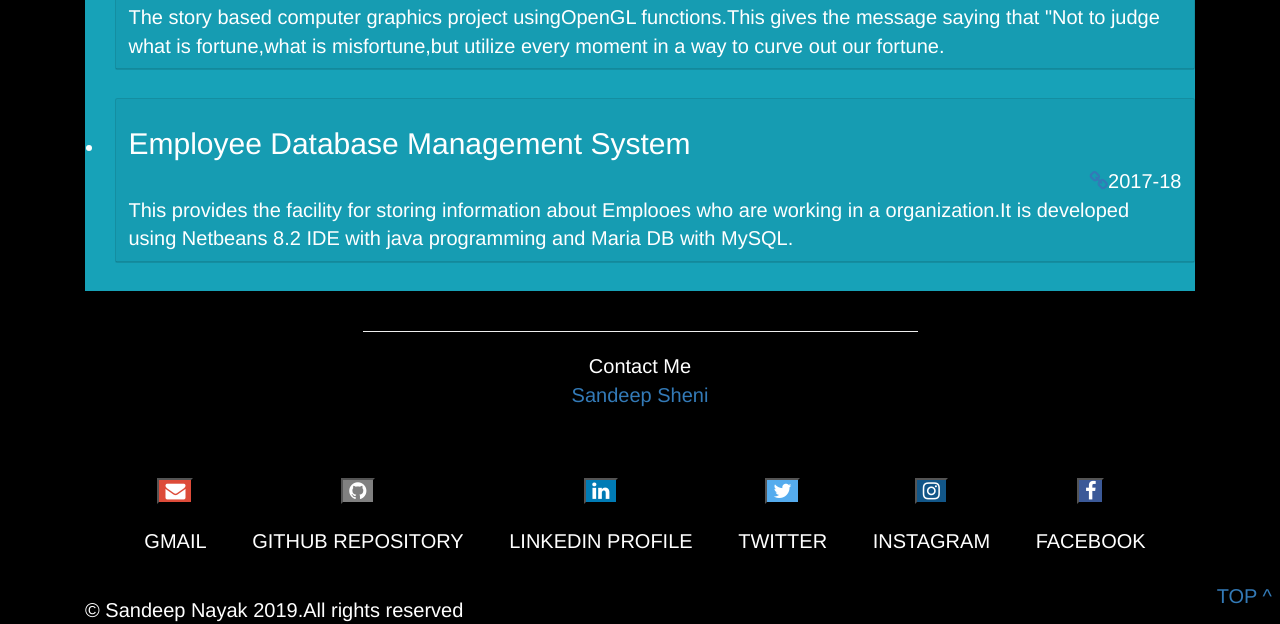
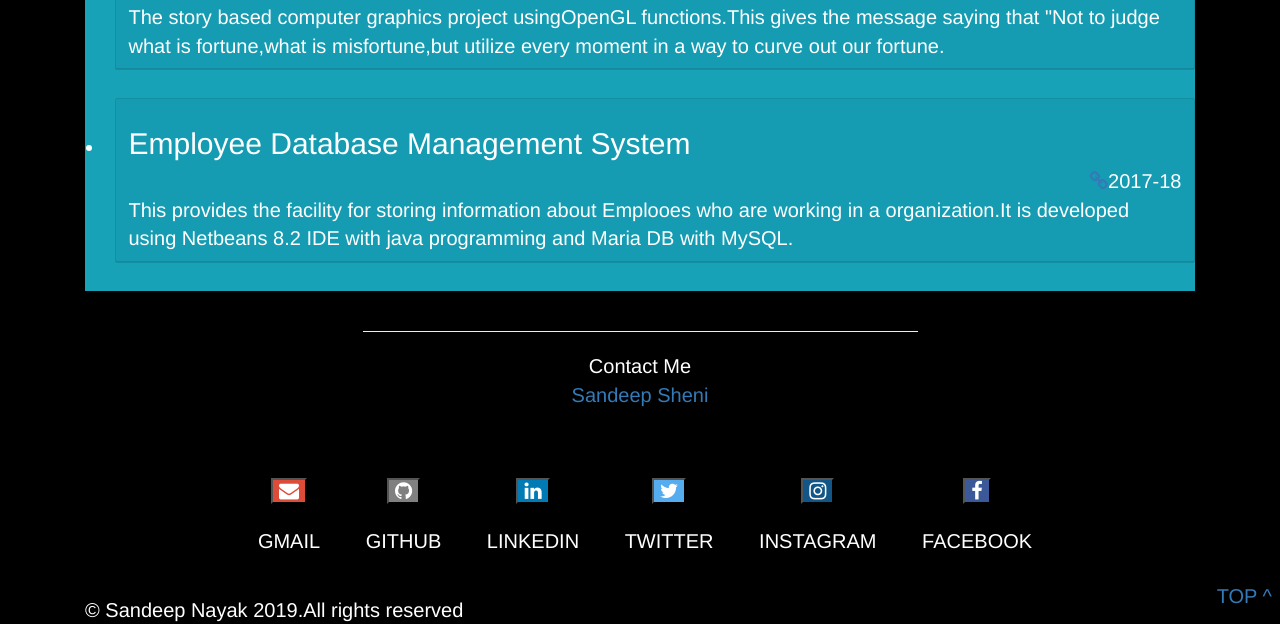
Before and after one commit to sandeepnayaks/sandeepnayaks.github.io, a Jekyll site: the page built from index.html, in a window 1280 px wide and 900 px high, scrolled down 2444 px, cut to the strip 276-900 px from the top of the window. Built offline with Jekyll 4.4.1, drawn with Linux system fonts in a browser that asks for light colours; comment, search, counter and statistics services are not loaded.

Commit message:
Update default.html

```diff
--- a/_layouts/default.html
+++ b/_layouts/default.html
@@ -442,8 +442,8 @@ HTML5
 	  <ul class="icons">
 
    <li><a href="mailto:sndpnayak.30@gmail.com"><button class="fa fa-envelope" ></button></a><p>GMAIL</p></li>
-    <li><a href="https://github.com/sandeepnayaks"><button class="fa fa-github" ></button></a><P>GITHUB REPOSITORY</P></li>
-   <li> <a href="https://www.linkedin.com/in/sandeep-sheni" ><button class="fa fa-linkedin" ></button></a><P>LINKEDIN PROFILE</P></li>
+    <li><a href="https://github.com/sandeepnayaks"><button class="fa fa-github" ></button></a><P>GITHUB </P></li>
+   <li> <a href="https://www.linkedin.com/in/sandeep-sheni" ><button class="fa fa-linkedin" ></button></a><P>LINKEDIN</P></li>
 	<li><a href="https://twitter.com/sandeepnayak_/"><button class="fa fa-twitter" ></button></a><P>TWITTER</P></li>
 	<li><a href="https://www.instagram.com/sandeepnayak_"><button  class="fa fa-instagram" ></button></a><P>INSTAGRAM</P>	</li>
 	<li><a href="https://www.facebook.com/sandeep.nayak.5439087" ><button class="fa fa-facebook" ></button>
```
